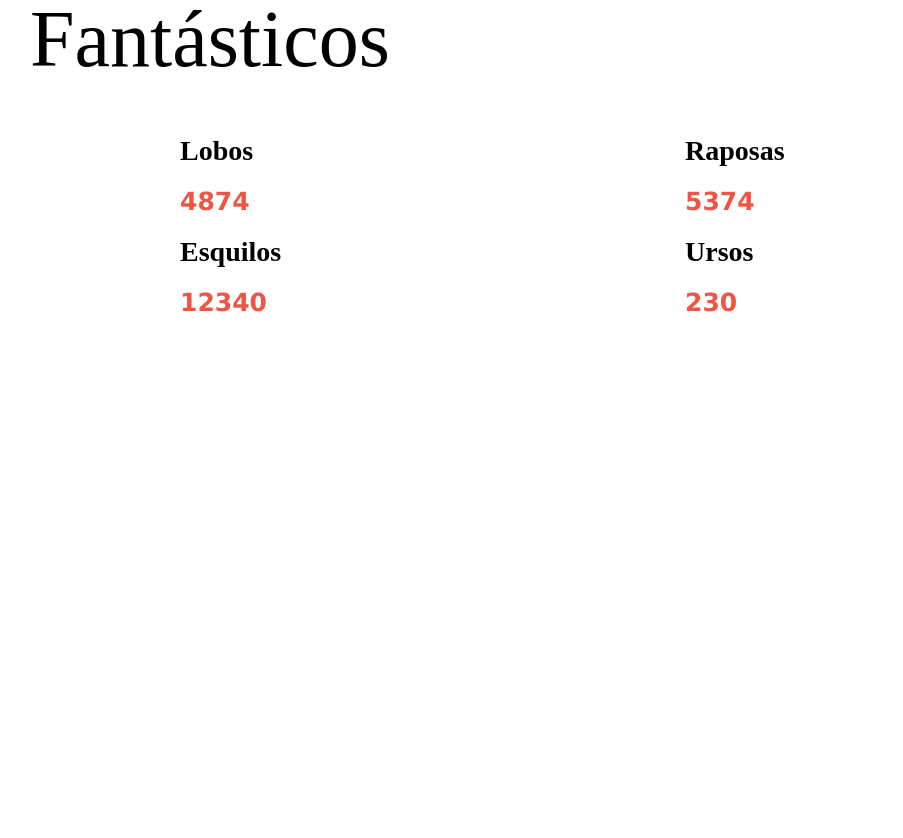
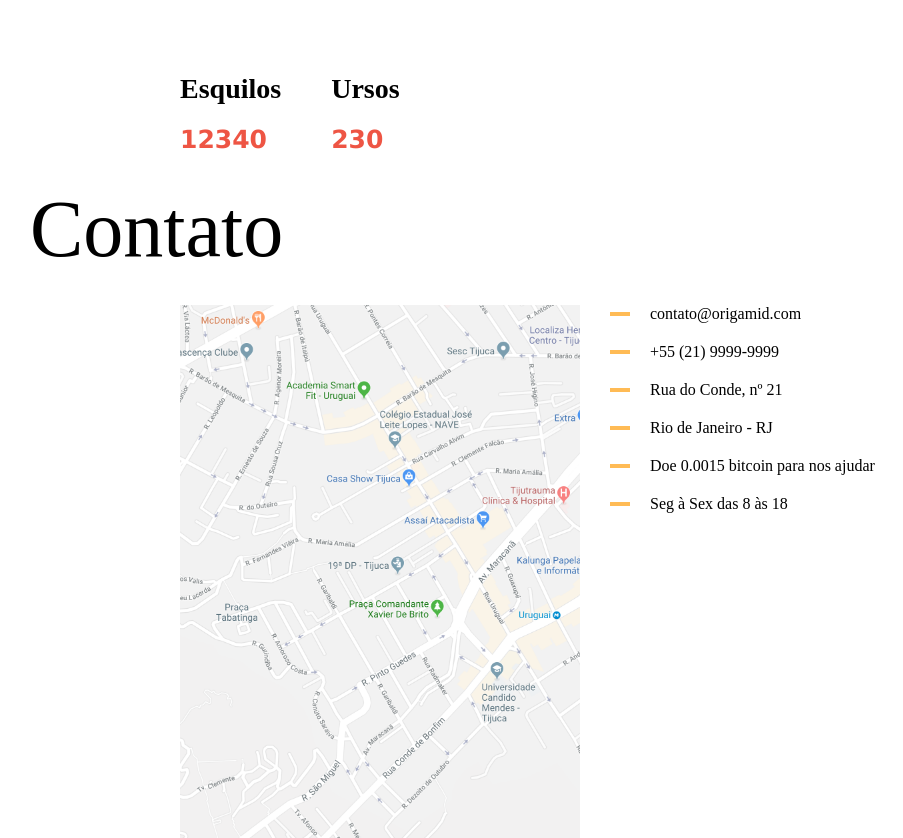
Before and after one commit to RafaSilvaVVS/Animais-Fantasticos, a React (Vite) app: page / in a window 1280 px wide. Shown: the part 1454-2292 px from the top of the page, without its empty margins (90-993 px from the left). Before the commit the page ends 1771 px from the top, so only its background shows below. Built offline with nearby package versions, Linux system fonts and the light colour scheme.

Commit message:
Contato concluido

```diff
--- a/src/components/TituloPrincipal/Titulo.css
+++ b/src/components/TituloPrincipal/Titulo.css
@@ -6,4 +6,5 @@
   margin-left: -150px;
   font-weight: 100;
   max-width: 10ch;
+  margin-top: 30px;
 }
--- a/src/components/TituloPrincipal/Titulo.jsx
+++ b/src/components/TituloPrincipal/Titulo.jsx
@@ -1,8 +1,8 @@
 import React from 'react';
 import './Titulo.css';
 
-const Titulo = () => {
-  return <h1 className="tituloPrincipal">Animais Fantásticos</h1>;
+const Titulo = ({ texto }) => {
+  return <h1 className="tituloPrincipal">{texto}</h1>;
 };
 
 export default Titulo;
--- a/src/features/Animais.jsx
+++ b/src/features/Animais.jsx
@@ -12,7 +12,7 @@ const Animais = () => {
   return (
     <>
       <main className="gridAnimais">
-        <Titulo />
+        <Titulo texto="Animais fantásticos" />
         <div className="grid2Col">
           <ul className="listaAnimais">
             <li onClick={() => useClickImg(0)}>
--- a/src/features/Faq/Faq.jsx
+++ b/src/features/Faq/Faq.jsx
@@ -13,7 +13,7 @@ const Faq = () => {
 
   return (
     <article className="gridFaq">
-      <Titulo />
+      <Titulo texto="FAQ" />
       <dl className="listaDefinicao">
         <dt onClick={() => ativarLista(0)}>Qual a idade dos animais?</dt>
         <dd style={{ display: ativo[0] === true ? 'block' : 'none' }}>
--- a/src/features/Numeros/Numeros.css
+++ b/src/features/Numeros/Numeros.css
@@ -4,7 +4,8 @@
 
 .listaNumeros{
   display: grid;
-  grid-template-columns: 1fr 1fr;
+  grid-template-columns: auto 1fr;
+  gap: 50px;
 }
 
 .listaNumeros li h2{
--- /dev/null
+++ b/src/features/contato/Contato.jsx
@@ -0,0 +1,47 @@
+import React from 'react';
+import Titulo from '../../components/TituloPrincipal/Titulo';
+import ListaContato from './ListaContato';
+import Tooltip from './tooltip';
+import './Contato.css';
+import './Tooltip.css';
+
+const Contato = () => {
+  const [offX, setOffX] = React.useState(null);
+  const [offY, setOffY] = React.useState(null);
+  const [mouseOver, setMouseOver] = React.useState(false);
+
+  function mouseEvent({ nativeEvent }) {
+    setMouseOver(true);
+    setOffX(nativeEvent.offsetX);
+    setOffY(nativeEvent.offsetY);
+  }
+
+  function mouseFora() {
+    setMouseOver(false);
+  }
+
+  return (
+    <article className="gridContato">
+      <Titulo texto="Contato" />
+      <div className="contato-div">
+        <img
+          onMouseMove={mouseEvent}
+          onMouseLeave={mouseFora}
+          src="../../src/assets/img/mapa.png"
+          alt="Mapa da localização da empresa"
+        />
+        <ul className="listaContato">
+          <ListaContato texto="contato@origamid.com" />
+          <ListaContato texto="+55 (21) 9999-9999" />
+          <ListaContato texto="Rua do Conde, nº 21" />
+          <ListaContato texto="Rio de Janeiro - RJ" />
+          <ListaContato texto="Doe 0.0015 bitcoin para nos ajudar" />
+          <ListaContato texto="Seg à Sex das 8 às 18" />
+        </ul>
+        {mouseOver && <Tooltip offX={offX} offY={offY} />}
+      </div>
+    </article>
+  );
+};
+
+export default Contato;
--- /dev/null
+++ b/src/features/contato/ListaContato.jsx
@@ -0,0 +1,7 @@
+import React from 'react';
+
+const ListaContato = ({ texto }) => {
+  return <li>{texto}</li>;
+};
+
+export default ListaContato;
--- /dev/null
+++ b/src/features/contato/Tooltip.css
@@ -0,0 +1,16 @@
+.tooltip{
+  background-color: rgba(0,0,0,0.8);
+  color: #fff;
+  padding: 8px 16px;
+  letter-spacing: 1px;
+  outline: 8px solid #333;
+  border: 3px solid #fb5;
+  border-radius: 8px;
+  width:fit-content;
+  position: absolute;
+  font-size: 20px
+}
+
+.contato-div{
+  position: relative;
+}
--- /dev/null
+++ b/src/features/contato/Tooltip.jsx
@@ -0,0 +1,16 @@
+import React from 'react';
+import './Tooltip.css';
+
+const Tooltip = ({ offX, offY }) => {
+  console.log(offX, offY);
+  return (
+    <div
+      className="tooltip"
+      style={{ left: offX + 'px', top: offY + 30 + 'px' }}
+    >
+      Endereço próximo ao <br></br> estacionamento
+    </div>
+  );
+};
+
+export default Tooltip;
--- /dev/null
+++ b/src/features/contato/contato.css
@@ -0,0 +1,30 @@
+.gridContato{
+  grid-column: 4  / -1;
+}
+
+.listaContato li:not(:first-child){
+  margin: 20px 0px;
+}
+
+.listaContato li {
+  display: flex;
+  align-items: center;
+  gap: 20px;
+}
+
+.listaContato li::before{
+  content:  '';
+  background-color: #fb5;
+  width: 20px;
+  height: 4px;
+}
+
+.contato-div img{
+  width: 400px;
+}
+
+.contato-div{
+  display: grid;
+  grid-template-columns: auto 1fr;
+  gap: 30px;
+}
--- a/src/pages/Home.jsx
+++ b/src/pages/Home.jsx
@@ -4,6 +4,7 @@ import Animais from '../features/Animais';
 import Faq from '../features/Faq/Faq';
 import './Home.css';
 import Numeros from '../features/Numeros/Numeros';
+import Contato from '../features/contato/Contato';
 
 const Home = () => {
   return (
@@ -12,6 +13,7 @@ const Home = () => {
       <Animais />
       <Faq />
       <Numeros />
+      <Contato />
     </div>
   );
 };
```
